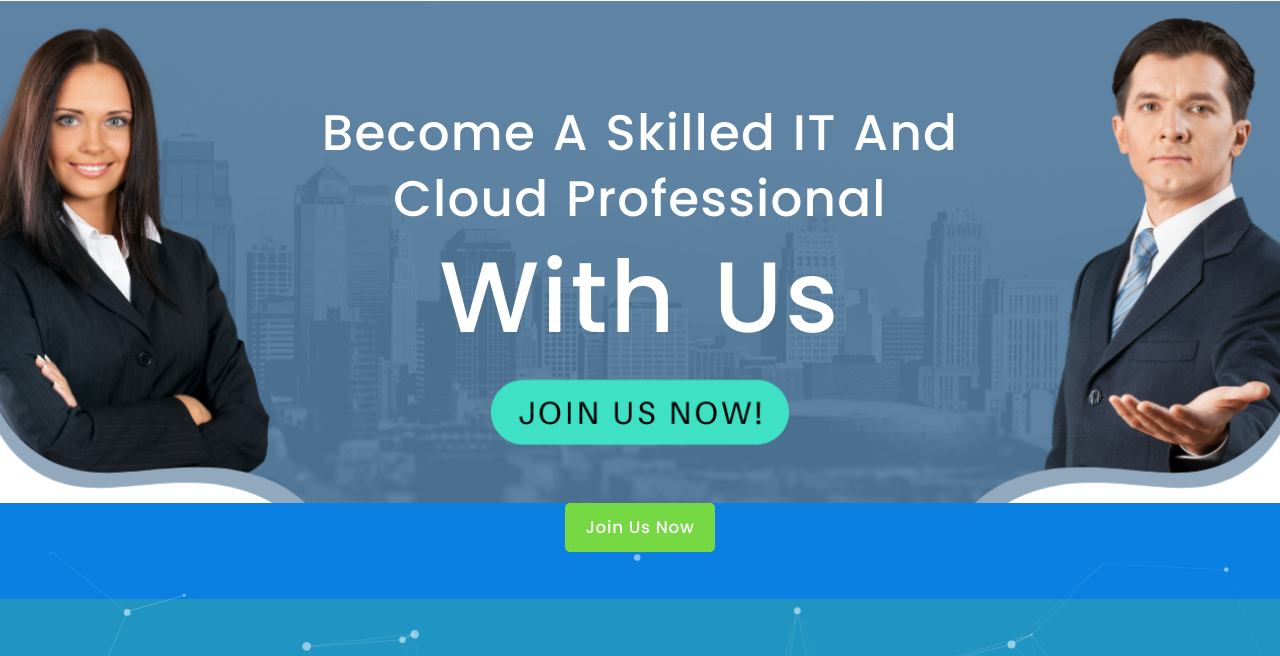
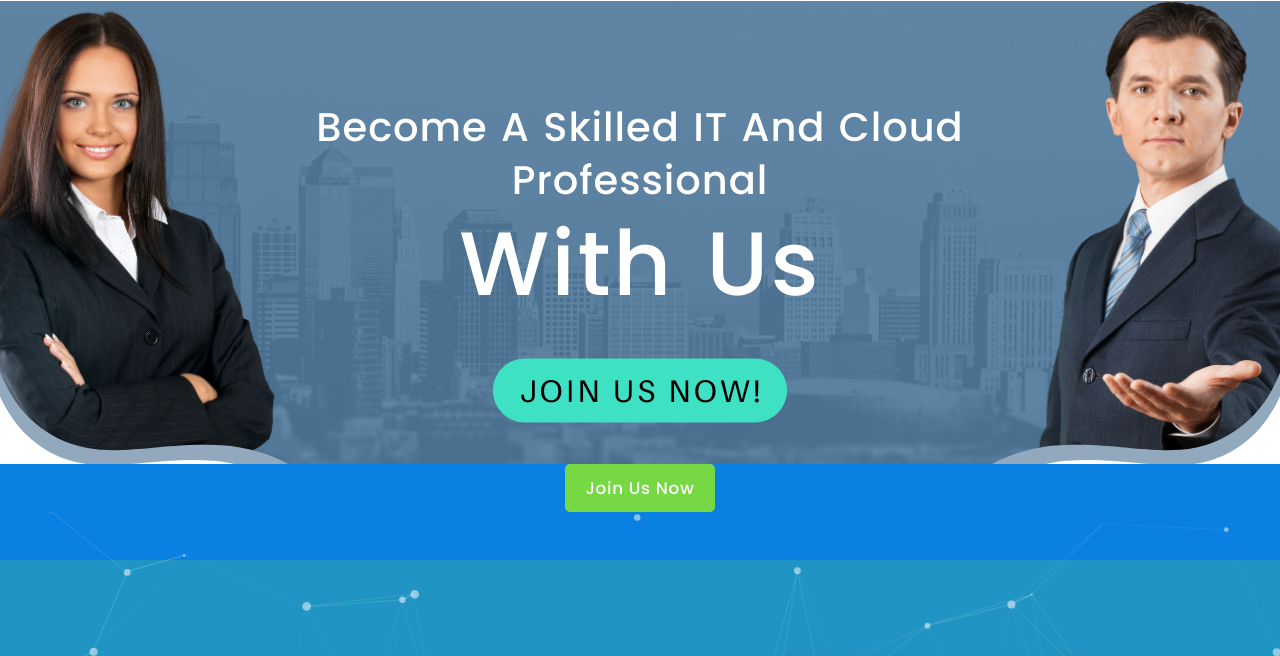
Before and after one commit to vector-gru/fewa-platform, a plain HTML site: page index.html in a window 1280 px wide. Shown: the part 144-800 px from the top of the page. Drawn offline with Linux system fonts and the light colour scheme; grey boxes are pictures that could not be loaded; animation ran at ten frames a second.

Commit message:
light fix

```diff
--- a/index.html
+++ b/index.html
@@ -89,8 +89,8 @@
               <div class="container">
                 <div class="row row-30 justify-content-center text-center">
                   <div class="col-sm-7">
-                    <h3 class="wow fadeInLeft" style="font-size: 50px;">Become a skilled IT and cloud professional</h3>
-                    <h1 style="font-size: 100px;">With Us</h1>
+                    <h3 class="wow fadeInLeft" style="font-size: 40px;">Become a skilled IT and cloud professional</h3>
+                    <h1 style="font-size: 90px;">With Us</h1>
                     <div class="group-sm group-middle group justify-content-end"></div>
                   <!-- <div class="group-sm group-middle group justify-content-end"><a class="button button-primary button-ujarak" href="#modalCta" data-toggle="modal">Get in Touch</a><a class="button button-white-outline button-ujarak" href="https://fewaitconsulting.cloud">Learn More</a></div> -->
 
```
